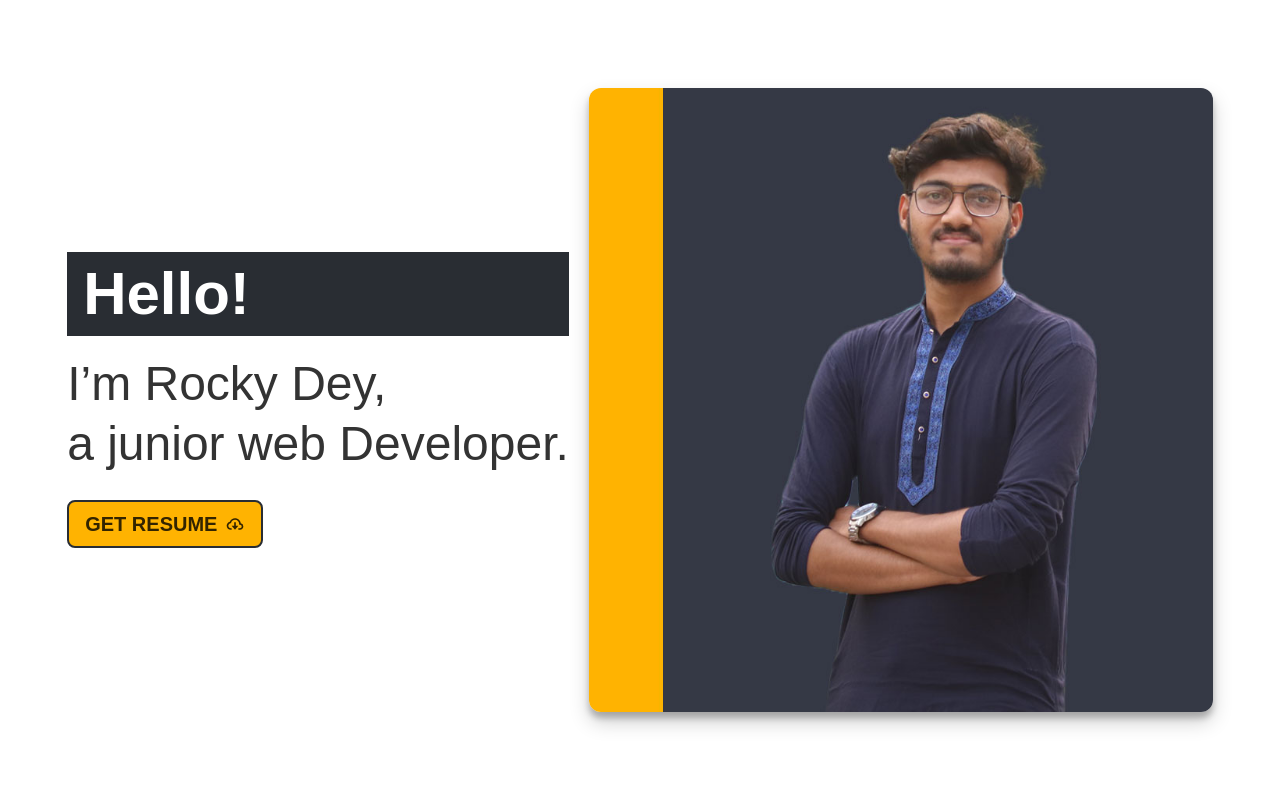
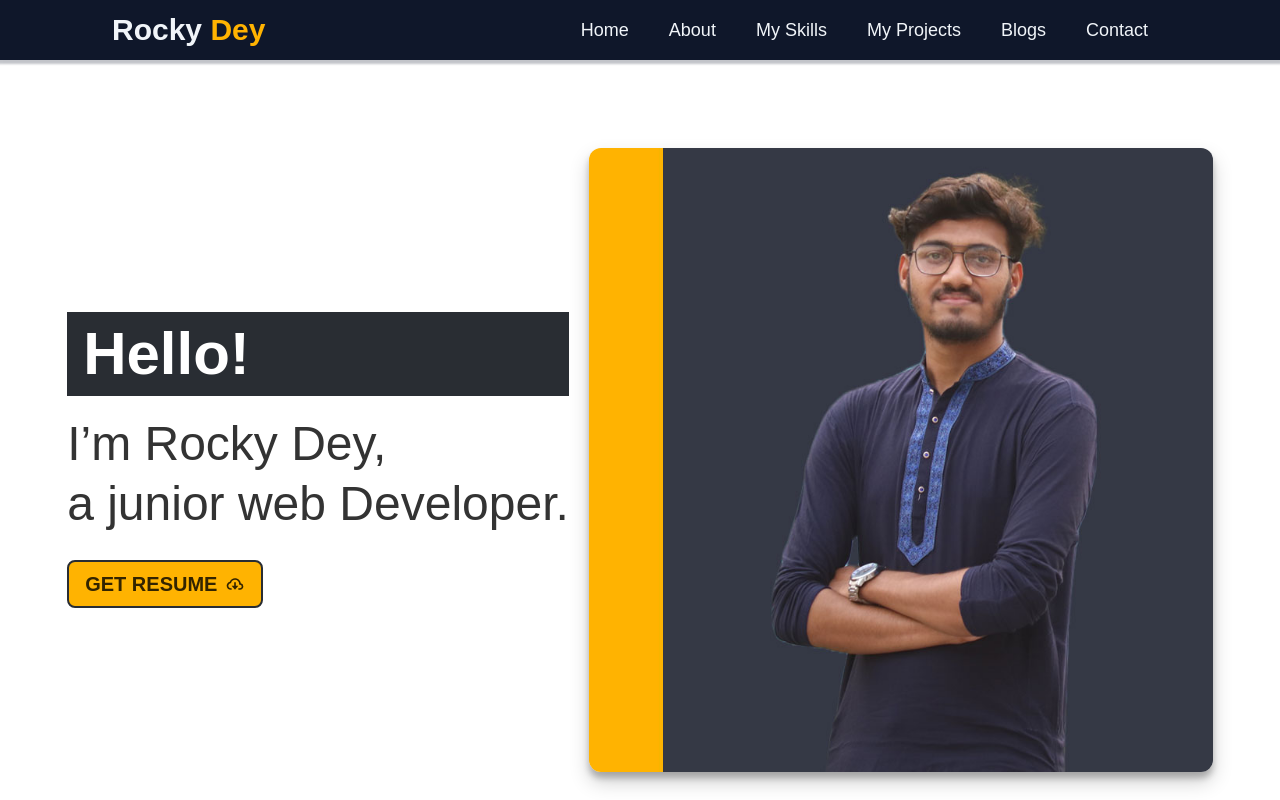
Before and after one commit to rockydey/rocky_portfolio, a React (Create React App) app: page / in a window 1280 px wide. Shown: the top 800 px of the page. Built offline with nearby package versions, Linux system fonts and the light colour scheme.

Commit message:
contact section complete

```diff
--- a/package.json
+++ b/package.json
@@ -3,6 +3,7 @@
   "version": "0.1.0",
   "private": true,
   "dependencies": {
+    "@emailjs/browser": "^3.6.2",
     "@testing-library/jest-dom": "^5.16.4",
     "@testing-library/react": "^13.3.0",
     "@testing-library/user-event": "^13.5.0",
--- a/src/App.js
+++ b/src/App.js
@@ -2,10 +2,12 @@ import { Route, Routes } from 'react-router-dom';
 import './App.css';
 import Home from './Pages/Home/Home';
 import Footer from './Pages/Shared/Footer';
+import Navbar from './Pages/Shared/Navbar';
 
 function App() {
   return (
     <div>
+      <Navbar></Navbar>
       <Routes>
         <Route path='/' element={<Home></Home>}></Route>
         <Route path='/home' element={<Home></Home>}></Route>
--- a/src/Pages/Home/About.jsx
+++ b/src/Pages/Home/About.jsx
@@ -5,7 +5,7 @@ import about from '../../assist/about.png';
 
 const About = () => {
     return (
-        <div className='my-10 mx-5 md:mx-0'>
+        <div className='my-10 mx-5 md:mx-0' id='about'>
             <h1 className='text-5xl text-center font-bold'>PROFILE</h1>
             <p className='text-2xl text-center mt-1'>I'm a creative React Developer.</p>
             <div className='grid lg:grid-cols-3 grid-cols-1 items-center gap-5 justify-center lg:mx-40 md:mx-28 mt-10'>
--- a/src/Pages/Home/Contact.jsx
+++ b/src/Pages/Home/Contact.jsx
@@ -1,11 +1,27 @@
-import React from 'react';
+import React, { useRef } from 'react';
 import { BsPhone } from "react-icons/bs";
 import { HiOutlineMail } from "react-icons/hi";
 import { IoLocationOutline } from "react-icons/io5";
+import emailjs from '@emailjs/browser';
 
 const Contact = () => {
+    const form = useRef();
+
+    const handleContact = event => {
+        event.preventDefault();
+
+        emailjs.sendForm('service_day1rww', 'template_1xfpyh3', form.current, 'dK_bkUvXtikh4Wkyl')
+            .then((result) => {
+                console.log(result.text);
+            }, (error) => {
+                console.log(error.text);
+            });
+
+        event.target.reset();
+    };
+
     return (
-        <div className='my-16 lg:mx-20 mx-5'>
+        <div className='my-16 lg:mx-20 mx-5' id='contact'>
             <div className='grid lg:grid-cols-2 grid-cols-1 gap-10 mt-8'>
                 <div className='bg-secondary py-20 flex flex-col justify-center'>
                     <div className='text-center'>
@@ -24,12 +40,12 @@ const Contact = () => {
                 <div className='my-8 mx-auto lg:mx-0'>
                     <h1 className='text-5xl font-bold'>Contact Me</h1>
                     <p className='text-2xl mt-1 mb-5'>Feel free to contact with me.</p>
-                    <form action="">
-                        <input className='border-b-2 rounded-xl py-6 pl-5 md:pr-56 pr-10 mb-3' type="text" placeholder='Enter your name' /><br />
+                    <form ref={form} onSubmit={handleContact} action="">
+                        <input name='Name' className='border-b-2 rounded-xl py-6 pl-5 md:pr-56 pr-10 mb-3' type="text" placeholder='Enter your name' /><br />
                         <input className='border-b-2 rounded-xl py-6 pl-5 md:pr-56 pr-10 mb-3' type="email" placeholder='Enter email address' /><br />
                         <input className='border-b-2 rounded-xl py-6 pl-5 md:pr-56 pr-10 mb-3' type="text" placeholder='Enter subject' /><br />
-                        <textarea className='border-b-2 rounded-xl py-6 pl-5 md:pr-56 pr-10 mb-3' name="" id="" cols="24" rows="2" placeholder='Enter your message'></textarea><br />
-                        <button type="submit" className='btn btn-primary text-white font-semibold px-8 text-xl tracking-wider'>Submit</button>
+                        <textarea className='border-b-2 rounded-xl py-6 pl-5 md:pr-56 pr-10 mb-3' name="message" id="" cols="24" rows="2" placeholder='Enter your message'></textarea><br />
+                        <button type="submit" className='btn btn-primary text-white font-semibold px-8 text-xl tracking-wider uppercase'>Send Message</button>
                     </form>
                 </div>
             </div>
--- a/src/Pages/Home/MyProjects.jsx
+++ b/src/Pages/Home/MyProjects.jsx
@@ -8,7 +8,7 @@ import project6 from '../../assist/project6.png';
 
 const MyProjects = () => {
     return (
-        <div className='my-10 mx-5 lg:mx-0'>
+        <div className='my-10 mx-5 lg:mx-0' id='myproject'>
             <h1 className='text-5xl text-center font-bold'>My Projects</h1>
             <p className='text-2xl text-center mt-1'>Explore my all latest project with source code.</p>
             <div className='grid lg:grid-cols-3 md:grid-cols-2 grid-cols-1 gap-5 mt-8 lg:mx-20'>
--- a/src/Pages/Home/MySkills.jsx
+++ b/src/Pages/Home/MySkills.jsx
@@ -2,7 +2,7 @@ import React from 'react';
 
 const MySkills = () => {
     return (
-        <div className='mt-16 mx-5 md:mx-20'>
+        <div className='mt-16 mx-5 md:mx-20' id='myskill'>
             <h1 className='text-5xl text-center font-bold'>My Skills</h1>
             <p className='text-2xl text-center mt-1'>Growing my skills with new technology to present myself in the dynamic world.</p>
             <div className=' grid md:grid-cols-2 grid-cols-1 gap-10 lg:mx-20 mt-8'>
--- /dev/null
+++ b/src/Pages/Shared/Navbar.css
@@ -0,0 +1,30 @@
+@media screen and (max-width: 820px) {
+    .navigation-menu ul {
+        position: absolute;
+        top: 60px;
+        left: 0;
+        flex-direction: column;
+        width: 100%;
+        height: 265px;
+        background-color: #0F172A;
+        border-top: 2px solid rgb(15, 15, 15);
+    }
+
+    .navigation-menu li {
+        text-align: center;
+        margin: 0;
+    }
+
+    .navigation-menu li a {
+        width: 100%;
+        padding: 10px 0;
+    }
+
+    .navigation-menu li:hover {
+        background-color: #18243f;
+    }
+
+    .navigation-menu.expanded ul {
+        display: block;
+    }
+}
--- /dev/null
+++ b/src/Pages/Shared/Navbar.jsx
@@ -0,0 +1,56 @@
+import React, { useState } from 'react';
+import { Link } from 'react-router-dom';
+import './Navbar.css';
+
+const Navbar = () => {
+    const [isNavExpanded, setIsNavExpanded] = useState(false);
+    return (
+        <header className='bg-slate-900' style={{ boxShadow: "0 2px 2px 2px rgba(15, 23, 42, 0.25)" }}>
+            <nav className="h-[60px] w-full flex items-center relative py-2 px-0 text-slate-100">
+                <a href="/" className="text-3xl font-semibold lg:mx-28 md:mx-12 mx-6">
+                    <span>Rocky</span> <span className='text-primary'>Dey</span>
+                </a>
+                <button onClick={() => {
+                    setIsNavExpanded(!isNavExpanded)
+                }} className="border-0 w-12 h-10 p-2 text-center rounded-full btn absolute top-[6px] md:right-12 right-6 lg:hidden block bg-primary hover:bg-rose-700">
+                    <svg
+                        xmlns="http://www.w3.org/2000/svg"
+                        className="h-5 w-8"
+                        viewBox="0 0 20 20"
+                        fill="white"
+                    >
+                        <path
+                            fillRule="evenodd"
+                            d="M3 5a1 1 0 011-1h12a1 1 0 110 2H4a1 1 0 01-1-1zM3 10a1 1 0 011-1h12a1 1 0 110 2H4a1 1 0 01-1-1zM9 15a1 1 0 011-1h6a1 1 0 110 2h-6a1 1 0 01-1-1z"
+                            clipRule="evenodd"
+                        />
+                    </svg>
+                </button>
+                <div className={isNavExpanded ? "ml-auto navigation-menu expanded z-20" : "ml-auto navigation-menu"}>
+                    <ul className='lg:flex items-center p-0 hidden lg:mx-28'>
+                        <li className='mx-5'>
+                            <Link className='block w-full text-lg' to="/home">Home</Link>
+                        </li>
+                        <li className='mx-5'>
+                            <a className='block w-full text-lg' href="#about">About</a>
+                        </li>
+                        <li className='mx-5'>
+                            <a className='block w-full text-lg' href="#myskill">My Skills</a>
+                        </li>
+                        <li className='mx-5'>
+                            <a className='block w-full text-lg' href="#myproject">My Projects</a>
+                        </li>
+                        <li className='mx-5'>
+                            <Link className='block w-full text-lg' to="/blogs">Blogs</Link>
+                        </li>
+                        <li className='mx-5'>
+                            <a className='block w-full text-lg' href='#contact'>Contact</a>
+                        </li>
+                    </ul>
+                </div>
+            </nav>
+        </header>
+    );
+};
+
+export default Navbar;
```
Also changed, not shown: 1 other file (tests, documents, lock files or other folders).
